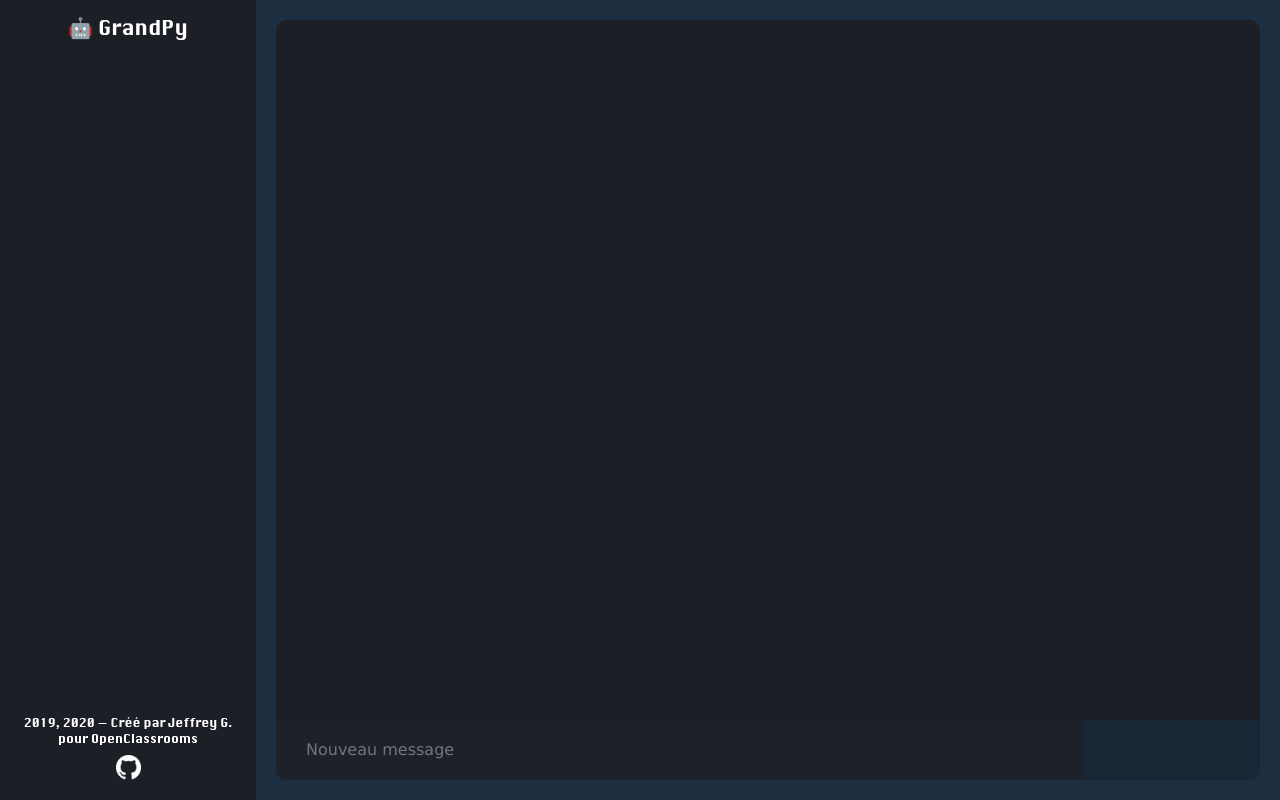
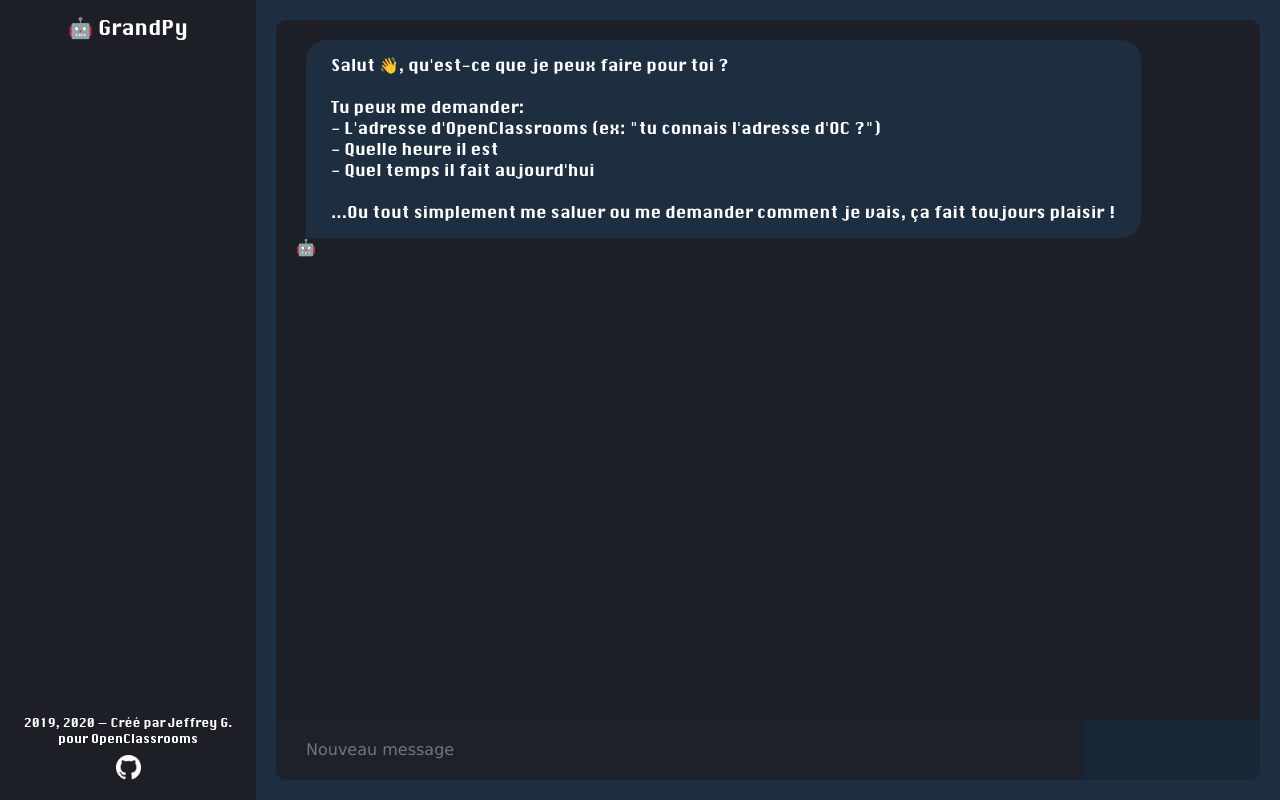
Before and after one commit to Ludophilia/P7v2, a Flask app: page / in a window 1280 px wide. Run offline with Flask 2, Linux system fonts and the light colour scheme; parts of the project's set-up code (start-up, migrations or seed data) failed here and were passed over; some libraries are stand-ins or nearby versions.

Commit message:
Ajoute une message de bienvenue. Retape légèrement la fenetre de conversation

```diff
--- a/app/grandpy.py
+++ b/app/grandpy.py
@@ -130,12 +130,8 @@
 
         return speech.FOOTER
 
-        # <div id="footer-notes">
-        #     2019, 2020 — Créé par Jeffrey G.<br/>pour OpenClassrooms
-        # </div>
-        # <div>
-        #     <a href="https://github.com/Ludophilia/P7v2" target="_blank">
-        #         <img src="{{ url_for('static', filename='img/GitHub-Mark-Light-32px.png') }}" alt="Octocat" width="25" height="25"/>
-        #     </a>
-        # </div>
-        # """
+    def start_conversation(self):
+
+        """Renvoie un message sympa pour démarrer la conversation avec l'utilisateur """
+
+        return speech.STARTER
--- a/app/ressources/gp_patterns.py
+++ b/app/ressources/gp_patterns.py
@@ -1,6 +1,6 @@
 """ Expressions régulières utilisées pour analyser l'input utilisateur et construire les réponses de GrandPy """
 
-HELLO = r"^[Bb]onjour$|^[Bb]jr$|^[Ss]a?lu?t$|^[Yy]o$|^[Hh]i$"
+HELLO = r"^[Bb]onjour$|^[Bb]jr$|^[Ss]a?lu?t$|^[Yy]o$|^[Hh]i$|^👋$"
 OC = r"^[oO]pen[cC]las.{1,2}rooms?$|^[oO][cC]$"
 ADDRESS = r"^[Aa]d{1,2}res{1,2}e?$"
 KNOW = r"^[Cc]on{1,2}ai(tre|[ts]?|sai[ts]?)(-tu)?$"
--- a/app/ressources/gp_speech.py
+++ b/app/ressources/gp_speech.py
@@ -1,8 +1,8 @@
 """ Données utilisées pour construire les réponses de GrandPy """
 
-GREETINGS = ["Bonjour!", "Salut!", "Yo!", "Hi!!"]
+GREETINGS = ["Bonjour!", "Salut!", "Yo!", "Hi!!", "👋"]
 
-SORRY = "Désolé, je ne sais rien faire d'autre que saluer ou donner une certaine adresse... :/"
+SORRY = "Désolé, je n'ai compris ta réponse :/ Dans une prochaine version (v3) peut-être ?"
 
 INTERROGATE_CLICK_ON_LOGO = "Pourquoi tu appuies sur mon logo, t'es fou ou quoi ? Je suis plus très jeune, c'est fragile ici !!"
 ANNOYED = dict(
@@ -16,23 +16,36 @@
 )
 ANECDOCTE_STARTER = "Mais t'ai-je déjà raconté l'histoire de ce quartier qui m'a vu en culottes courtes ?"
 
-ADDRESSFOUND = lambda address: f"Bien sûr mon poussin ! La voici : {address}.\n"
+ADDRESSFOUND = lambda address: f"<span>Bien sûr mon poussin ! La voici : \"{address}\". <br> Et voilà une carte pour t'aider en plus !!</span>"
 
 KNOWMORE = lambda source, url: f"[En savoir plus sur <a href='{url}' target='_blank'>{source}</a>]"
 
 FOOTER = """
-        <div id="footer_text">
-            2019, 2020 — Créé par Jeffrey G. pour OpenClassrooms.
-        </div>
-        <div id="footer_sns">
-            <a href="https://github.com/Ludophilia/P7v2" target="_blank">
-                <img src="static/img/GitHub-Mark-Light-32px.png" alt="Octocat" width="25" height="25"/>
-            </a><span>pour en savoir plus</span>
+        <div id="footer_container">
+            <div id="footer_text">
+                2019, 2020 — Créé par Jeffrey G. pour OpenClassrooms.
+            </div>
+            <div id="footer_sns">
+                <a href="https://github.com/Ludophilia/P7v2" target="_blank">
+                    <img src="static/img/GitHub-Mark-Light-32px.png" alt="Octocat" width="25" height="25"/>
+                </a><span>pour en savoir plus</span>
+            </div>
         </div>
         """
 
+STARTER = """<span>Salut 👋, qu'est-ce que je peux faire pour toi ?<br><br>
+        Tu peux me demander:<br>
+        - L'adresse d'OpenClassrooms (ex: "tu connais l'adresse d'OC ?")<br>
+        - Quelle heure il est<br>
+        - Quel temps il fait aujourd'hui<br>
+        <br>
+        ...Ou tout simplement me saluer ou me demander comment je vais, ça fait toujours plaisir !
+        </span>
+        """
+
+
 # Après les réponses supplémentaires :
-    # Welcome speech, (ce que grandpy peut faire)
     # comment vas-tu, (aléatoire)
     # quelle heure est-il,
     # quel temps il fait)
+    # Pile ou face ???
--- a/app/static/css/style.css
+++ b/app/static/css/style.css
@@ -153,6 +153,7 @@
     width: 100%;
     box-sizing: border-box;
 
+    text-align: center;
     font-family: krungthep, downloaded-krungthep;
     font-size: 12px;
 
@@ -187,15 +188,13 @@
 
 }
 
-#footer_text {
+#footer_container {
     text-align: center;
-
-    margin-bottom: 8px;
     overflow-wrap: break-word;
 }
 
-#footer_sns {
-    text-align: center;
+#footer_text {
+    margin-bottom: 8px;
 }
 
 #footer_sns a {
@@ -205,6 +204,16 @@
 #footer_sns span {
     margin-left: 2px;
 }
+
+
+@media (min-width: 801px) {
+
+    .footer_message {
+        display: none;
+    }
+
+}
+
 
 /* ############## Chat ############## */
 
@@ -245,9 +254,23 @@
 
 .message_container {
     width: max-content;
-    max-width: 100%;
+    max-width: 99%;
 
     margin: 10px 0;
+}
+
+@media (max-width: 800px) {
+
+    .message_container {
+        max-width: 95%;
+    }
+}
+
+.message_container.grandpy_type {
+    margin-right: auto;
+}
+.message_container.user_type {
+    margin-left: auto;
 }
 
 .message {
@@ -263,22 +286,22 @@
 
 .user {
     font-family: Verdana;
-    border-radius: 20px 20px 20px 0px;
+    border-radius: 20px 20px 0px 20px;
 }
 
 .grandpy {
     font-family: krungthep, downloaded-krungthep;
-    border-radius: 20px 20px 0px 20px;
+    border-radius: 20px 20px 20px 0px;
 }
 
 .user + .profile_icon {
-    text-align: left;
-    margin: 0 0 0 -10px;
+    text-align: right;
+    margin: 0 -10px 0 0;
 }
 
 .grandpy + .profile_icon {
-    text-align: right;
-    margin: 0 -10px 0 0;
+    text-align: left;
+    margin: 0 0 0 -10px;
 }
 
 .loading {
@@ -291,9 +314,9 @@
     width: 100vw;
     max-width: calc(100% + 2*30px);
 
-    margin: -15px -30px;
+    margin: -15px -25px;
 
-    border-radius: 10px 10px 0 10px;
+    border-radius: 10px 10px 10px 0;
 }
 
 @media (max-width: 800px) {
--- a/app/static/js/script.js
+++ b/app/static/js/script.js
@@ -25,7 +25,7 @@
     $("#dialogue_area").lastElementChild.scrollIntoView(true);
 };
 
-async function displayMessage(message_str, { username, icon }, animationDuration=1) {
+async function displayMessage(message_str, { username, icon }, custom_class="", animationDuration=1) {
 
     // Est en charge d'afficher le message des participants au chat (utilisateur et GrandPy).
 
@@ -33,7 +33,7 @@
     const message_id = MESSAGE_ID;
 
     const message_container_html = `
-    <div class='message_container'>\
+    <div class='message_container ${username}_type ${custom_class}'>\
         <div class="${username} message" id="message${message_id}">\
             ${username === "grandpy"? message_str : ""}\
         </div>\
@@ -70,7 +70,7 @@
     const center_coordinates = location;
     const map_html = `<div class="map"></div>`;
 
-    const message_id = await displayMessage(map_html, user, animationDuration);
+    const message_id = await displayMessage(map_html, user, undefined, animationDuration);
 
     function initMap() {
         const map = new google.maps.Map(
@@ -159,9 +159,15 @@
         if (window.innerWidth > 800) return;
 
         sendDataToServer("GET", "/grandpy/footer/", "", (response) => {
+            displayMessage(response, grandpy, "footer_message");
+        });
+
+    });
+
+    window.addEventListener("load", () => {
+        sendDataToServer("GET", "/grandpy/starter/", "", (response) => {
             displayMessage(response, grandpy);
         });
-
     });
 
     $("#submit_button").addEventListener("click", (e) => {
@@ -213,6 +219,11 @@
 
         // Gère ce qui se passe (la réponse de GrandPy) quand on clique sur le logo du site
 
+        // const teasing_messages = ["[Click sur le logo]"];
+        // const random_position = Math.floor(Math.random()*(teasing_messages.length));
+
+        // displayMessage(teasing_messages[random_position], user);
+
         sendDataToServer("POST", "/grandpy/wtf/", `n${reactions}`, (response) => displayMessage(response, grandpy));
 
         reactions++;
--- a/app/views.py
+++ b/app/views.py
@@ -34,3 +34,6 @@
 
         if mode == "footer/":
             return gp.give_footer_info()
+
+        elif mode == "starter/":
+            return gp.start_conversation()
```
Also changed, not shown: app/tests/test_grandpy_backend.py (+24 -1 lines).
